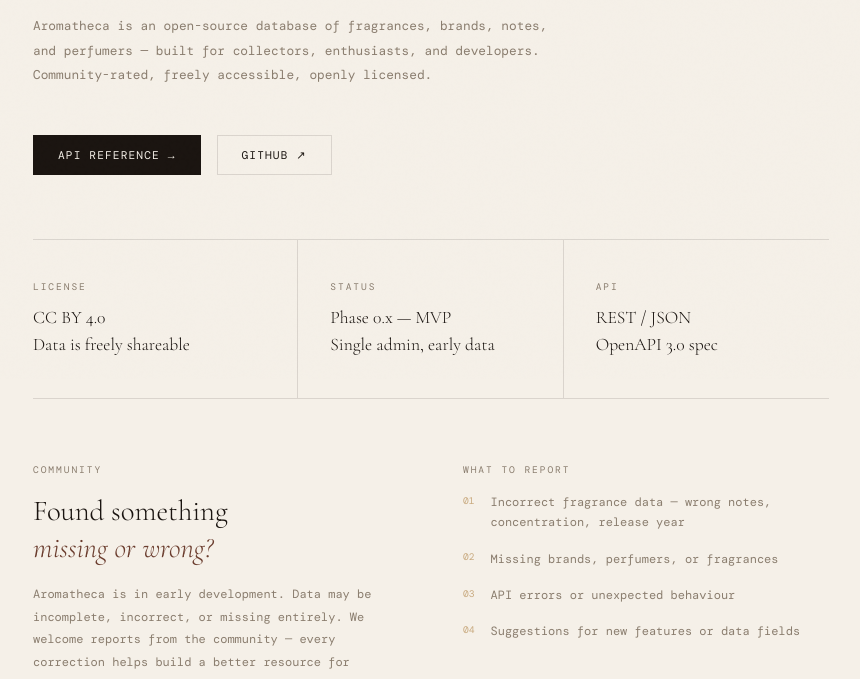
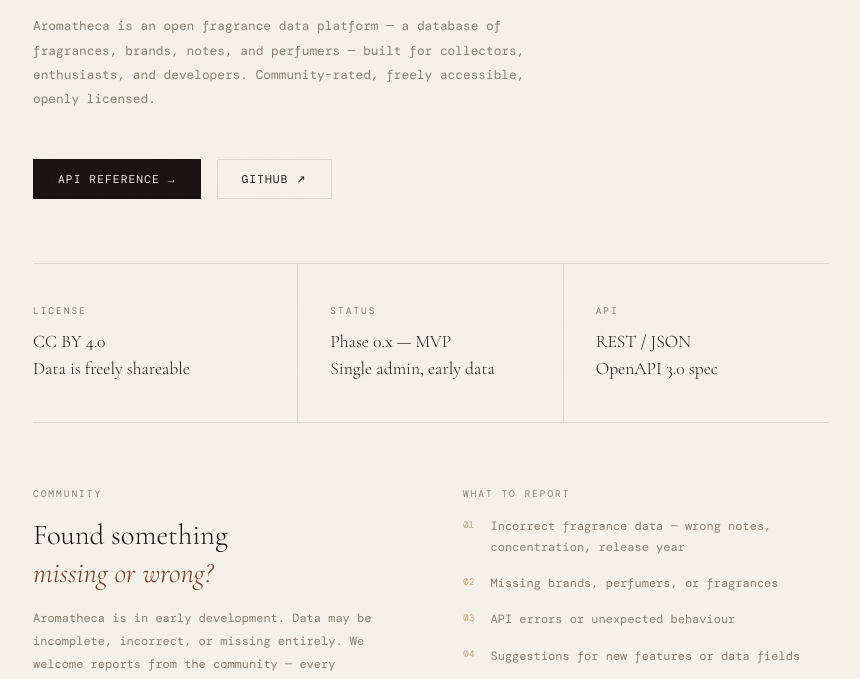
Before and after one commit to HigumaSoft/aromatheca, a plain HTML site: page pages/index.html in a window 1280 px wide. Shown: the part 421-1100 px from the top of the page, without its empty margins (209-1069 px from the left). Drawn offline with nearby package versions, Linux system fonts and the light colour scheme; a web font is replaced by a local one.

Commit message:
docs: AT-34 remove open-source wording from public pages

```diff
--- a/pages/index.html
+++ b/pages/index.html
@@ -4,7 +4,7 @@
   <meta charset="utf-8" />
   <meta name="viewport" content="width=device-width, initial-scale=1" />
   <title>Aromatheca — Open Fragrance Database</title>
-  <meta name="description" content="Open-source community-driven fragrance database." />
+  <meta name="description" content="Open fragrance data platform — community-driven fragrance database." />
   <link rel="preconnect" href="https://fonts.googleapis.com" />
   <link rel="preconnect" href="https://fonts.gstatic.com" crossorigin />
   <link href="https://fonts.googleapis.com/css2?family=Cormorant+Garamond:ital,wght@0,300;0,400;1,300;1,400&family=DM+Mono:wght@300;400&display=swap" rel="stylesheet" />
@@ -186,9 +186,9 @@
       <p class="hero-label">Open Fragrance Database</p>
       <h1 class="hero-title">A community-driven<br /><em>library of scent</em></h1>
       <p class="hero-desc">
-        Aromatheca is an open-source database of fragrances, brands, notes, and perfumers —
-        built for collectors, enthusiasts, and developers. Community-rated, freely accessible,
-        openly licensed.
+        Aromatheca is an open fragrance data platform — a database of fragrances, brands, notes,
+        and perfumers — built for collectors, enthusiasts, and developers. Community-rated,
+        freely accessible, openly licensed.
       </p>
       <div class="actions">
         <a href="/aromatheca/api/" class="btn btn-primary">API Reference &rarr;</a>
```
Also changed, not shown: pages/api/index.html (+1 -1 lines).
